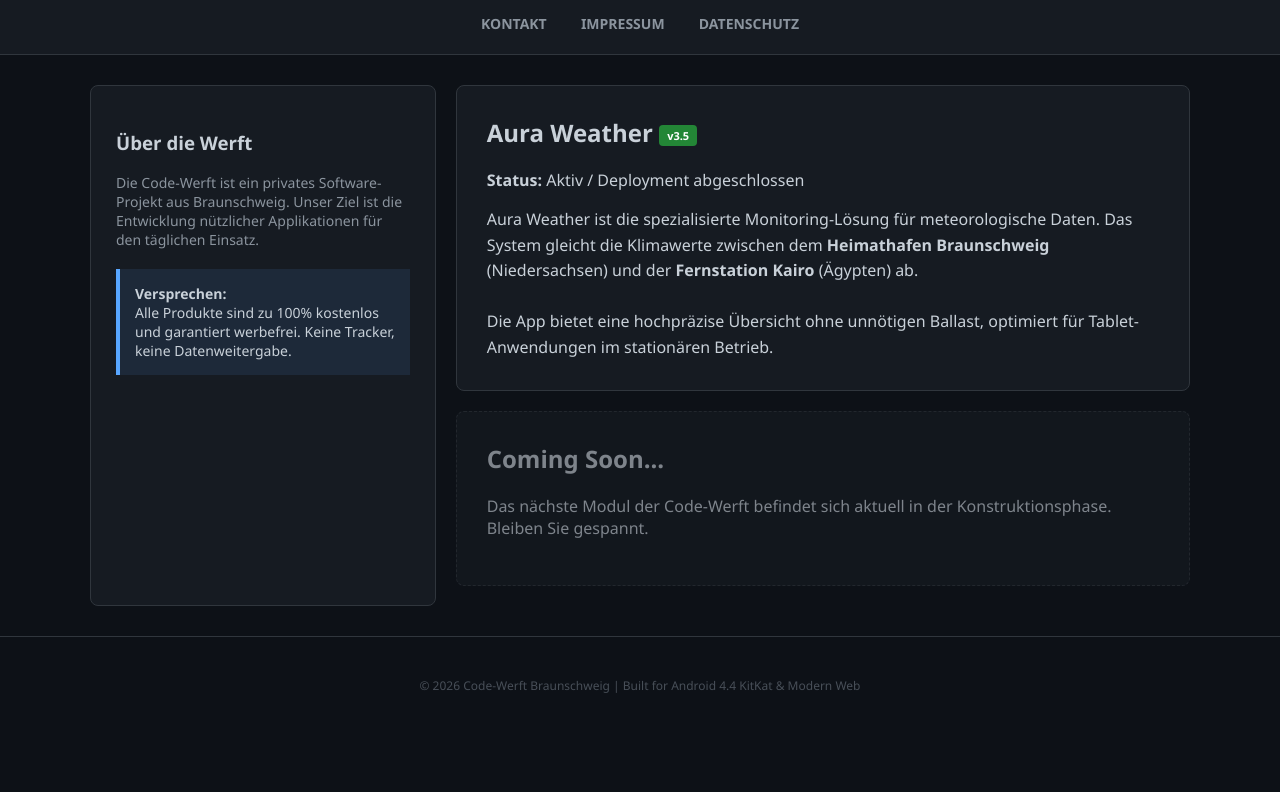
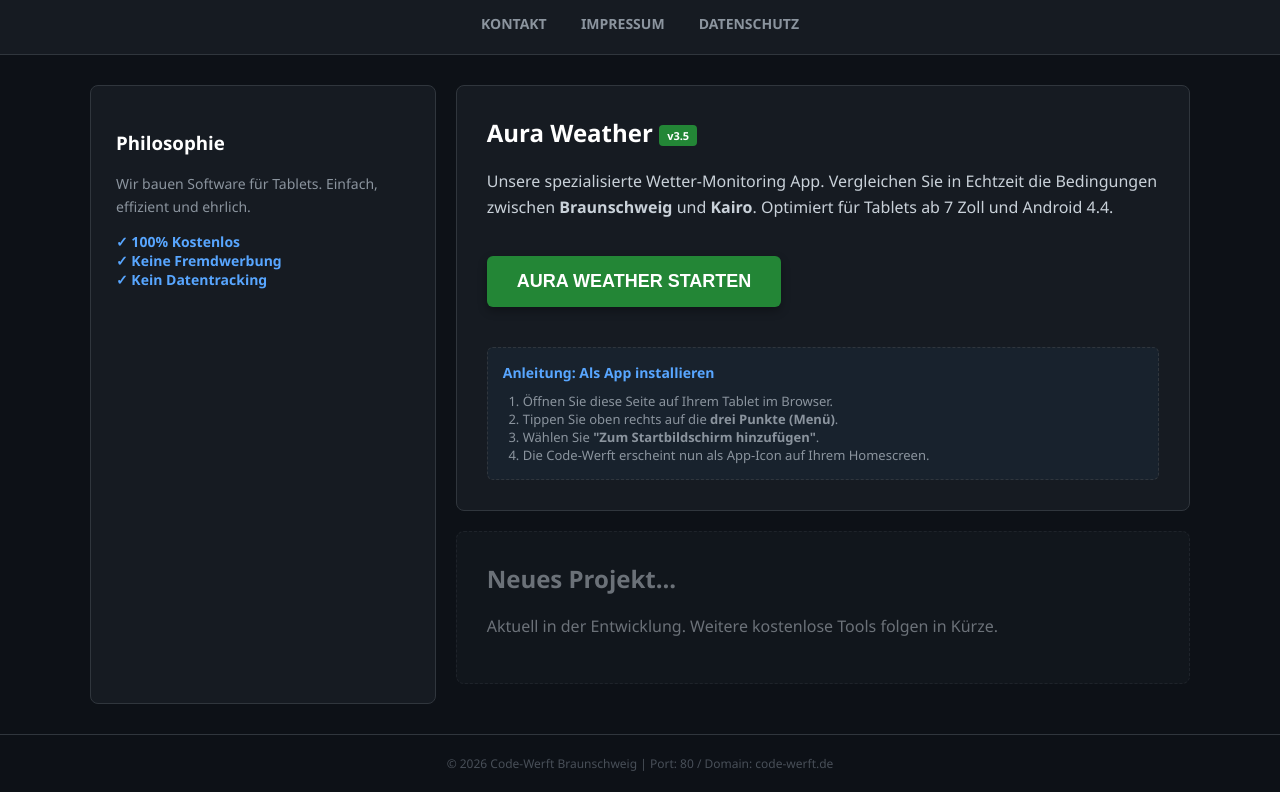
Before and after one commit to PiratKarl/Homepage, a plain HTML site: page index.html in a window 1280 px wide. Shown: the part 61-853 px from the top of the page. Before the commit the page ends 800 px from the top, so only its background shows below. Drawn offline with Linux system fonts and the light colour scheme.

Commit message:
Update index.html

```diff
--- a/index.html
+++ b/index.html
@@ -5,6 +5,7 @@
     <title>Code-Werft | Aura Weather & Systems</title>
     <meta name="viewport" content="width=device-width, initial-scale=1.0, maximum-scale=1.0">
     <meta name="mobile-web-app-capable" content="yes">
+    <meta name="apple-mobile-web-app-capable" content="yes">
 
     <style>
         /* Dark Theme - KitKat Optimiert */
@@ -29,12 +30,10 @@
             margin: 0;
             letter-spacing: 2px;
             font-size: 28px;
+            text-transform: uppercase;
         }
 
-        .nav {
-            margin-top: 15px;
-        }
-
+        .nav { margin-top: 15px; }
         .nav a {
             color: #8b949e;
             text-decoration: none;
@@ -43,10 +42,9 @@
             font-weight: bold;
             cursor: pointer;
         }
-
         .nav a:hover { color: #ffffff; }
 
-        /* Main Content - Tablet Optimized Sidebar Layout */
+        /* Main Layout */
         .main-wrapper {
             display: -webkit-flex;
             display: flex;
@@ -65,12 +63,9 @@
             margin-right: 20px;
         }
 
-        .content {
-            -webkit-flex: 2.5;
-            flex: 2.5;
-        }
+        .content { -webkit-flex: 2.5; flex: 2.5; }
 
-        /* Product Card */
+        /* Produkt Karte */
         .card {
             background: #161b22;
             border: 1px solid #30363d;
@@ -88,15 +83,36 @@
             vertical-align: middle;
         }
 
-        .philosophy-box {
-            background: rgba(88, 166, 255, 0.1);
-            border-left: 4px solid #58a6ff;
+        /* App Start Button */
+        .btn-start {
+            background-color: #238636;
+            color: white;
+            text-decoration: none;
+            padding: 15px 30px;
+            font-size: 18px;
+            font-weight: bold;
+            border-radius: 6px;
+            display: inline-block;
+            margin: 20px 0;
+            border: none;
+            cursor: pointer;
+            box-shadow: 0 4px 10px rgba(0,0,0,0.3);
+        }
+        .btn-start:hover { background-color: #2ea043; }
+
+        /* Installations-Box */
+        .install-box {
+            background-color: rgba(88, 166, 255, 0.05);
+            border: 1px dashed #30363d;
             padding: 15px;
-            margin: 20px 0;
-            font-size: 14px;
+            margin-top: 20px;
+            border-radius: 6px;
         }
 
-        /* Popup / Modals */
+        .install-box h4 { margin: 0 0 10px 0; color: #58a6ff; font-size: 14px; }
+        .install-box ol { margin: 0; padding-left: 20px; font-size: 13px; color: #8b949e; }
+
+        /* Modals */
         .modal {
             display: none;
             position: fixed;
@@ -104,10 +120,9 @@
             background: rgba(0,0,0,0.85);
             z-index: 1000;
         }
-
         .modal-content {
             background: #161b22;
-            width: 80%;
+            width: 85%;
             max-width: 600px;
             margin: 10% auto;
             padding: 30px;
@@ -115,24 +130,9 @@
             border-radius: 12px;
             position: relative;
         }
+        .close-btn { position: absolute; top: 15px; right: 20px; font-size: 24px; color: #8b949e; cursor: pointer; }
 
-        .close-btn {
-            position: absolute;
-            top: 15px; right: 20px;
-            font-size: 24px; color: #8b949e;
-            cursor: pointer;
-        }
-
-        /* Footer */
-        .footer {
-            text-align: center;
-            padding: 40px 20px;
-            font-size: 12px;
-            color: #484f58;
-            border-top: 1px solid #30363d;
-        }
-
-        /* Responsive Fix for Mobile Phones */
+        /* Responsive */
         @media (max-width: 768px) {
             .main-wrapper { -webkit-flex-direction: column; flex-direction: column; }
             .sidebar { margin-right: 0; margin-bottom: 20px; }
@@ -152,85 +152,75 @@
 
     <div class="main-wrapper">
         <div class="sidebar">
-            <h3>Über die Werft</h3>
-            <p style="font-size: 14px; color: #8b949e;">
-                Die Code-Werft ist ein privates Software-Projekt aus Braunschweig. Unser Ziel ist die Entwicklung nützlicher Applikationen für den täglichen Einsatz.
+            <h3 style="color:white;">Philosophie</h3>
+            <p style="font-size: 14px; color: #8b949e; line-height: 1.6;">
+                Wir bauen Software für Tablets. Einfach, effizient und ehrlich.
             </p>
-            <div class="philosophy-box">
-                <strong>Versprechen:</strong><br>
-                Alle Produkte sind zu 100% kostenlos und garantiert werbefrei. Keine Tracker, keine Datenweitergabe.
-            </div>
+            <p style="font-size: 14px; color: #58a6ff; font-weight: bold;">
+                ✓ 100% Kostenlos<br>
+                ✓ Keine Fremdwerbung<br>
+                ✓ Kein Datentracking
+            </p>
         </div>
 
         <div class="content">
             <div class="card">
-                <h2 style="margin-top:0;">Aura Weather <span class="product-badge">v3.5</span></h2>
-                <p><strong>Status:</strong> Aktiv / Deployment abgeschlossen</p>
-                <div style="line-height: 1.6;">
-                    Aura Weather ist die spezialisierte Monitoring-Lösung für meteorologische Daten. Das System gleicht die Klimawerte zwischen dem <strong>Heimathafen Braunschweig</strong> (Niedersachsen) und der <strong>Fernstation Kairo</strong> (Ägypten) ab.
-                    <br><br>
-                    Die App bietet eine hochpräzise Übersicht ohne unnötigen Ballast, optimiert für Tablet-Anwendungen im stationären Betrieb.
+                <h2 style="margin-top:0; color:white;">Aura Weather <span class="product-badge">v3.5</span></h2>
+                <p style="line-height: 1.6;">
+                    Unsere spezialisierte Wetter-Monitoring App. Vergleichen Sie in Echtzeit die Bedingungen zwischen
+                    <strong>Braunschweig</strong> und <strong>Kairo</strong>. Optimiert für Tablets ab 7 Zoll und Android 4.4.
+                </p>
+
+                <button class="btn-start" onclick="alert('Aura Weather wird initialisiert... Bitte warten Sie auf den Daten-Sync.')">
+                    AURA WEATHER STARTEN
+                </button>
+
+                <div class="install-box">
+                    <h4>Anleitung: Als App installieren</h4>
+                    <ol>
+                        <li>Öffnen Sie diese Seite auf Ihrem Tablet im Browser.</li>
+                        <li>Tippen Sie oben rechts auf die <strong>drei Punkte (Menü)</strong>.</li>
+                        <li>Wählen Sie <strong>"Zum Startbildschirm hinzufügen"</strong>.</li>
+                        <li>Die Code-Werft erscheint nun als App-Icon auf Ihrem Homescreen.</li>
+                    </ol>
                 </div>
             </div>
 
-            <div class="card" style="opacity: 0.6; border-style: dashed;">
-                <h2 style="margin-top:0;">Coming Soon...</h2>
-                <p>Das nächste Modul der Code-Werft befindet sich aktuell in der Konstruktionsphase. Bleiben Sie gespannt.</p>
+            <div class="card" style="opacity: 0.5; border-style: dashed;">
+                <h2 style="margin-top:0;">Neues Projekt...</h2>
+                <p>Aktuell in der Entwicklung. Weitere kostenlose Tools folgen in Kürze.</p>
             </div>
         </div>
     </div>
 
-    <div class="footer">
-        &copy; 2026 Code-Werft Braunschweig | Built for Android 4.4 KitKat & Modern Web
+    <div style="text-align: center; padding: 20px; color: #484f58; font-size: 12px; border-top: 1px solid #30363d;">
+        &copy; 2026 Code-Werft Braunschweig | Port: 80 / Domain: code-werft.de
     </div>
 
-    <div id="contact" class="modal">
-        <div class="modal-content">
+    <div id="contact" class="modal"><div class="modal-content">
         <span class="close-btn" onclick="hideModal('contact')">&times;</span>
         <h2>Kontakt</h2>
-            <p>Haben Sie Fragen zu Aura Weather oder anderen Projekten?</p>
+        <p>Fragen an die Werft?</p>
         <p>E-Mail: <a href="mailto:rkpk@online.de" style="color:#58a6ff;">rkpk@online.de</a></p>
-            <p style="font-size: 13px; color: #8b949e;">Anfragen werden in der Regel innerhalb von 48 Stunden bearbeitet.</p>
-        </div>
-    </div>
+    </div></div>
 
-    <div id="legal" class="modal">
-        <div class="modal-content">
+    <div id="legal" class="modal"><div class="modal-content">
         <span class="close-btn" onclick="hideModal('legal')">&times;</span>
         <h2>Impressum</h2>
-            <p><strong>Angaben gemäß § 5 TMG:</strong></p>
-            <p>Code-Werft Braunschweig<br>
-               Lohengrinstraße 25<br>
-               38106 Braunschweig</p>
-            <p><strong>Kontakt:</strong><br>
-               E-Mail: rkpk@online.de</p>
-        </div>
-    </div>
+        <p><strong>Betreiber:</strong><br>Code-Werft Braunschweig<br>Lohengrinstraße 25<br>38106 Braunschweig</p>
+        <p>E-Mail: rkpk@online.de</p>
+    </div></div>
 
-    <div id="privacy" class="modal">
-        <div class="modal-content">
+    <div id="privacy" class="modal"><div class="modal-content">
         <span class="close-btn" onclick="hideModal('privacy')">&times;</span>
         <h2>Datenschutz</h2>
-            <p>Diese Homepage und die App "Aura Weather" erheben keine personenbezogenen Daten.</p>
-            <ul>
-                <li>Keine Werbe-IDs</li>
-                <li>Keine Cookies</li>
-                <li>Keine Analysetools</li>
-            </ul>
-            <p>Die Wetterdaten werden über eine externe API geladen, an die keine persönlichen Informationen übermittelt werden.</p>
-        </div>
-    </div>
+        <p>Diese Homepage und die Produkte der Code-Werft erheben keine personenbezogenen Daten. Es werden keine Cookies gesetzt und keine Analysetools verwendet.</p>
+    </div></div>
 
     <script>
         function showModal(id) { document.getElementById(id).style.display = 'block'; }
         function hideModal(id) { document.getElementById(id).style.display = 'none'; }
-
-        // Schließen bei Klick außerhalb des Modals
-        window.onclick = function(event) {
-            if (event.target.className === 'modal') {
-                event.target.style.display = 'none';
-            }
-        }
+        window.onclick = function(event) { if (event.target.className === 'modal') { event.target.style.display = 'none'; } }
     </script>
 </body>
 </html>
```
Lines whose indentation alone changed are shown as unchanged.
